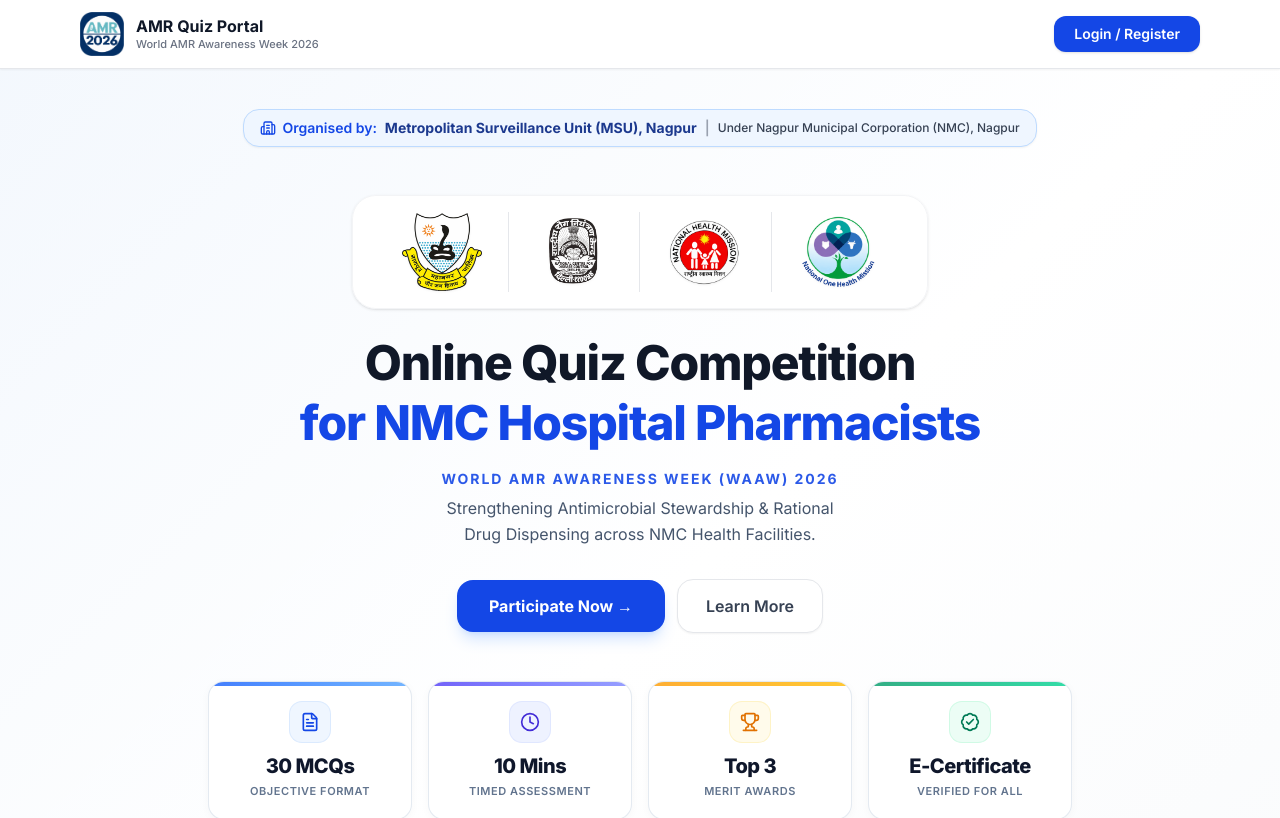
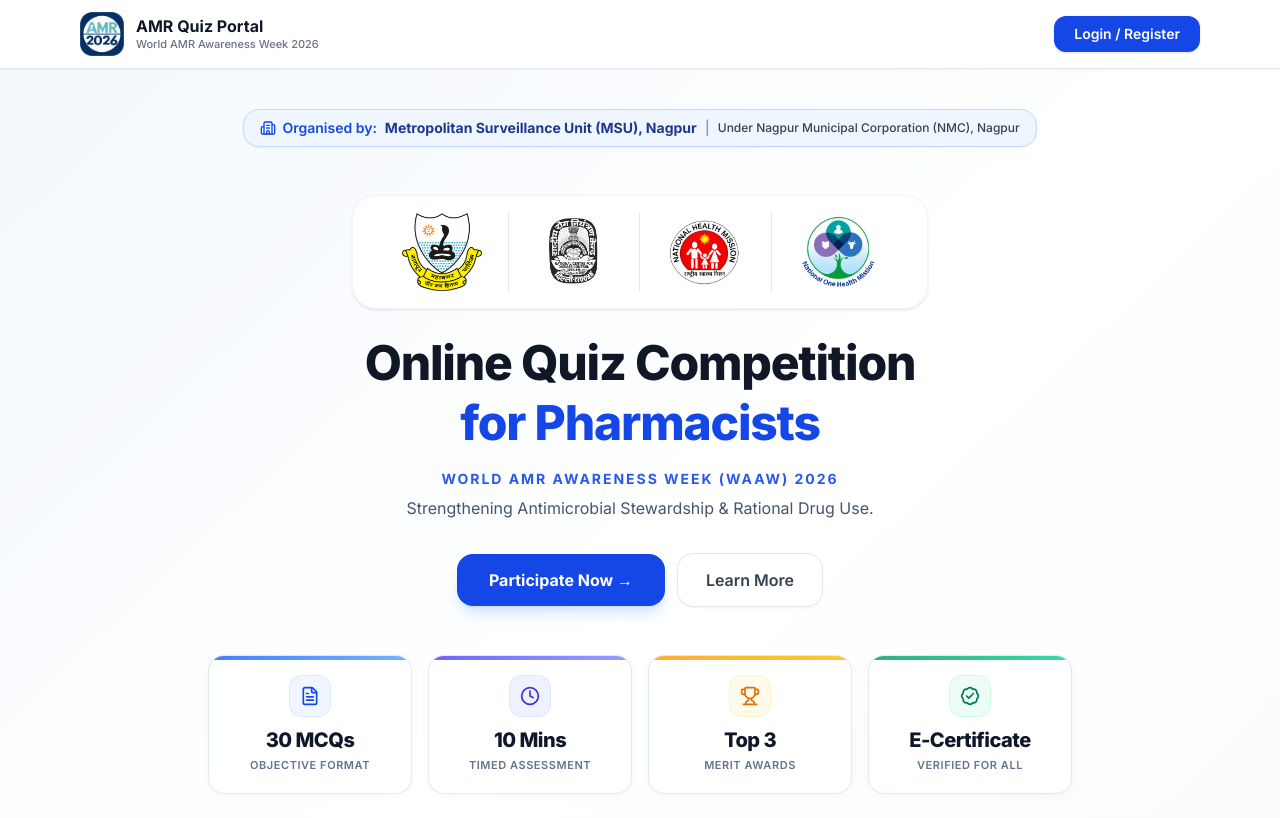
Before and after one commit to harshh619/quiz-dashboard, a Next.js app: page / in a window 1280 px wide. Shown: the top 818 px of the page. Built offline with nearby package versions, Linux system fonts and the light colour scheme.

Commit message:
content: refine front page wording cleanly to Online Quiz Competition for Pharmacists

```diff
--- a/src/app/page.tsx
+++ b/src/app/page.tsx
@@ -113,7 +113,7 @@ export default function HomePage() {
 
         <h2 className="text-[26px] sm:text-4xl md:text-5xl font-extrabold text-gray-900 leading-tight mt-5 sm:mt-6 mb-3 sm:mb-4 tracking-tight">
           Online Quiz Competition<br />
-          <span className="text-blue-700">for NMC Hospital Pharmacists</span>
+          <span className="text-blue-700">for Pharmacists</span>
         </h2>
 
         <div className="mb-7 sm:mb-8 max-w-2xl mx-auto space-y-1.5 px-1">
@@ -121,7 +121,7 @@ export default function HomePage() {
             World AMR Awareness Week (WAAW) 2026
           </p>
           <p className="text-xs sm:text-base text-slate-600 leading-relaxed font-normal text-balance">
-            Strengthening Antimicrobial Stewardship &amp; Rational Drug Dispensing across NMC Health Facilities.
+            Strengthening Antimicrobial Stewardship &amp; Rational Drug Use.
           </p>
         </div>
 
@@ -205,7 +205,7 @@ export default function HomePage() {
           </div>
           <h3 className="text-xl sm:text-2xl font-bold text-gray-900 mb-3">About the Competition</h3>
           <p className="text-xs sm:text-sm text-gray-600 max-w-2xl mx-auto leading-relaxed">
-            Organised by the <b>Metropolitan Surveillance Unit (MSU), Nagpur</b> under the <b>Nagpur Municipal Corporation (NMC), Nagpur</b>. Pharmacists posted across NMC hospitals and urban health facilities compete in a timed, fair, and fully digital quiz on Antimicrobial Resistance (AMR) and Rational Drug Use.
+            Organised by the <b>Metropolitan Surveillance Unit (MSU), Nagpur</b> under the <b>Nagpur Municipal Corporation (NMC), Nagpur</b>. Pharmacists compete in a timed, fair, and fully digital quiz on Antimicrobial Resistance (AMR) and Rational Drug Use.
           </p>
         </div>
       </section>
```
